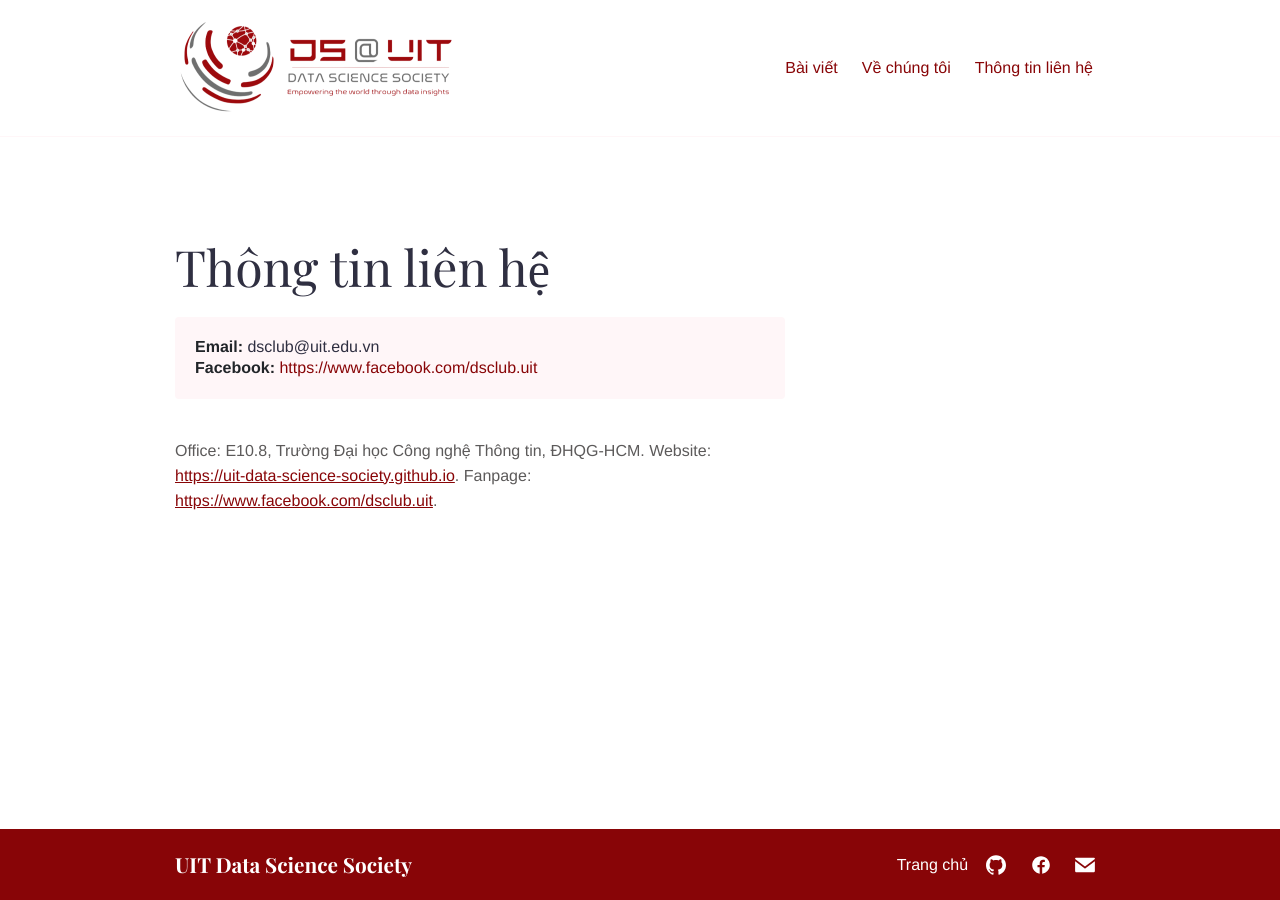
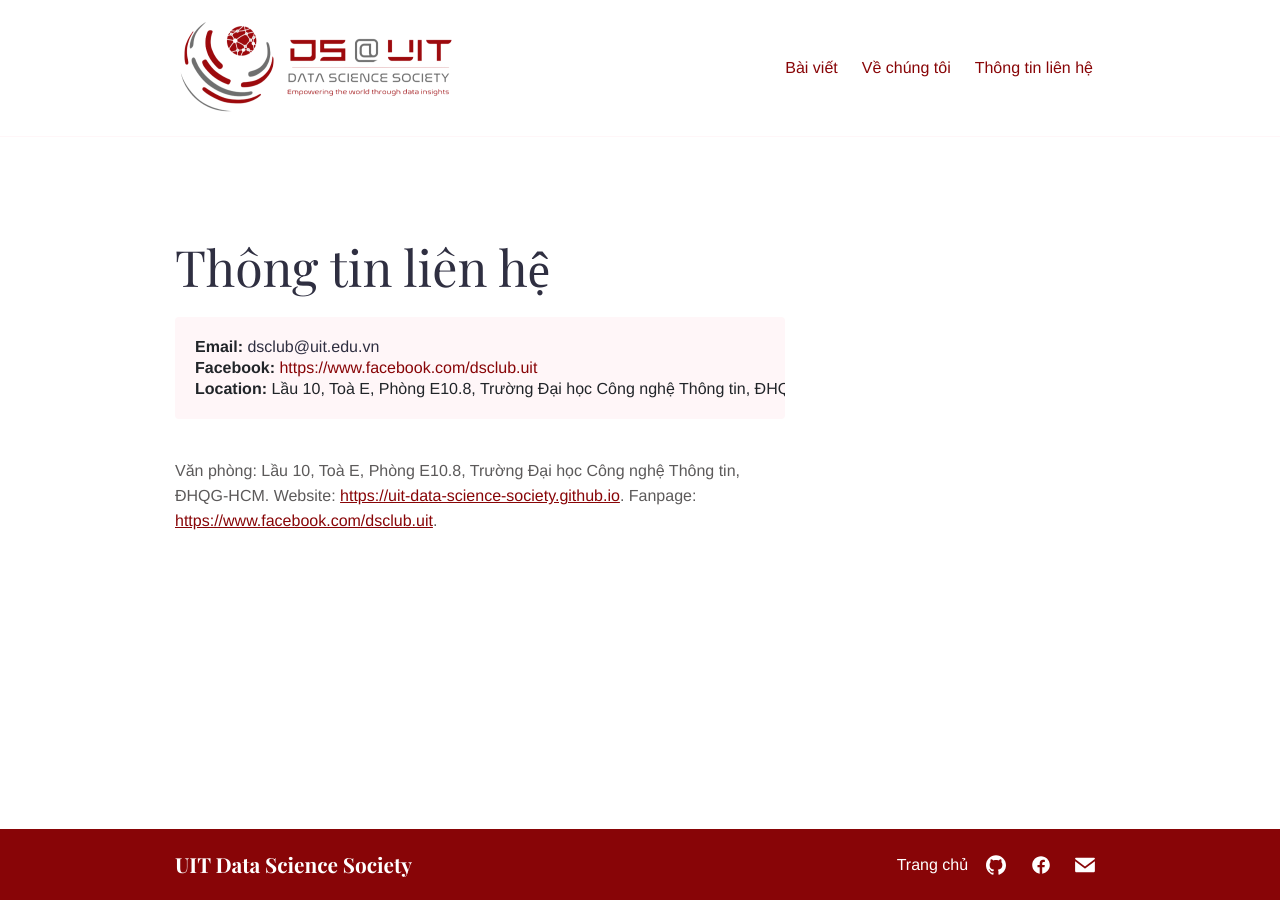
Before and after one commit to uit-data-science-society/uit-data-science-society.github.io, a Jekyll site: the page built from contact.md, in a window 1280 px wide. Built offline with Jekyll 4.4.1, drawn with Linux system fonts in a browser that asks for light colours; nearby versions of some CDN libraries.

Commit message:
updated the About website

```diff
--- a/_data/contact.yml
+++ b/_data/contact.yml
@@ -1,5 +1,5 @@
+location: 'Lầu 10, Toà E, Phòng E10.8, Trường Đại học Công nghệ Thông tin, ĐHQG-HCM'
 email: 'dsclub@uit.edu.vn'
-# phone: '1800 123 000'
 facebook: 'https://www.facebook.com/dsclub.uit'
-# location: 'Lầu 10, toà E, Trường Đại học Công nghệ Thông tin - ĐHQG TPHCM'
+website: 'https://uit-data-science-society.github.io'
 contact_button_link: 'contact'
--- a/_layouts/home.html
+++ b/_layouts/home.html
@@ -40,7 +40,7 @@ bodyClass: "page-home"
     </div>
     <div class="row justify-content-center">
       <div class="col-auto">
-        <a class="button button-primary" href="{{ "posts" | relative_url }}">Xem tất cả bài viết</a>
+        <a class="button button-primary" href="{{ "posts" | relative_url }}">Tất cả bài viết</a>
       </div>
     </div>
   </div>
--- a/_layouts/page.html
+++ b/_layouts/page.html
@@ -10,6 +10,9 @@ bodyClass: "page-basic"
                 <h1 class="title">{{page.title}}</h1>
                 <div class="content">{{content}}</div>
             </div>
+            <div class="service service-single">
+                <img src="{{page.image}}" />
+            </div>
         </div>
     </div>
 </div>
--- a/contact.md
+++ b/contact.md
@@ -4,6 +4,6 @@ layout: contact
 description: Contact
 ---
 
-Office: E10.8, Trường Đại học Công nghệ Thông tin, ĐHQG-HCM.
+Văn phòng: Lầu 10, Toà E, Phòng E10.8, Trường Đại học Công nghệ Thông tin, ĐHQG-HCM.
 Website: [https://uit-data-science-society.github.io](https://uit-data-science-society.github.io).
 Fanpage: [https://www.facebook.com/dsclub.uit](https://www.facebook.com/dsclub.uit).
```
Also changed, not shown: about.md (+1 -0 lines), images/logo/LogoKhoa_ENG.png (added).
